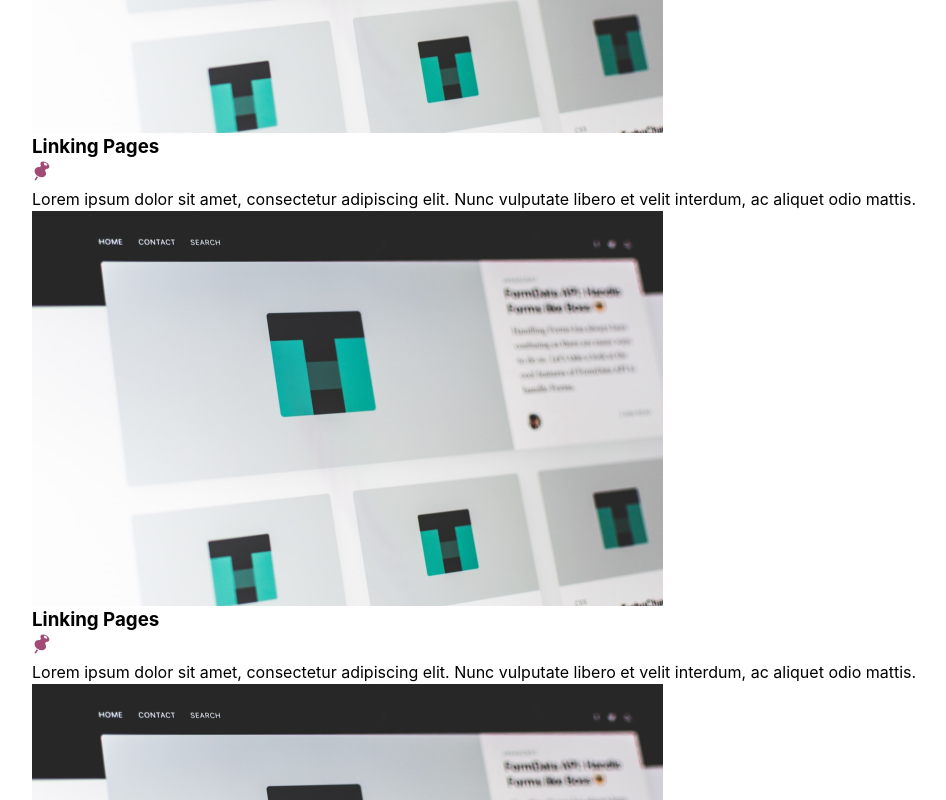
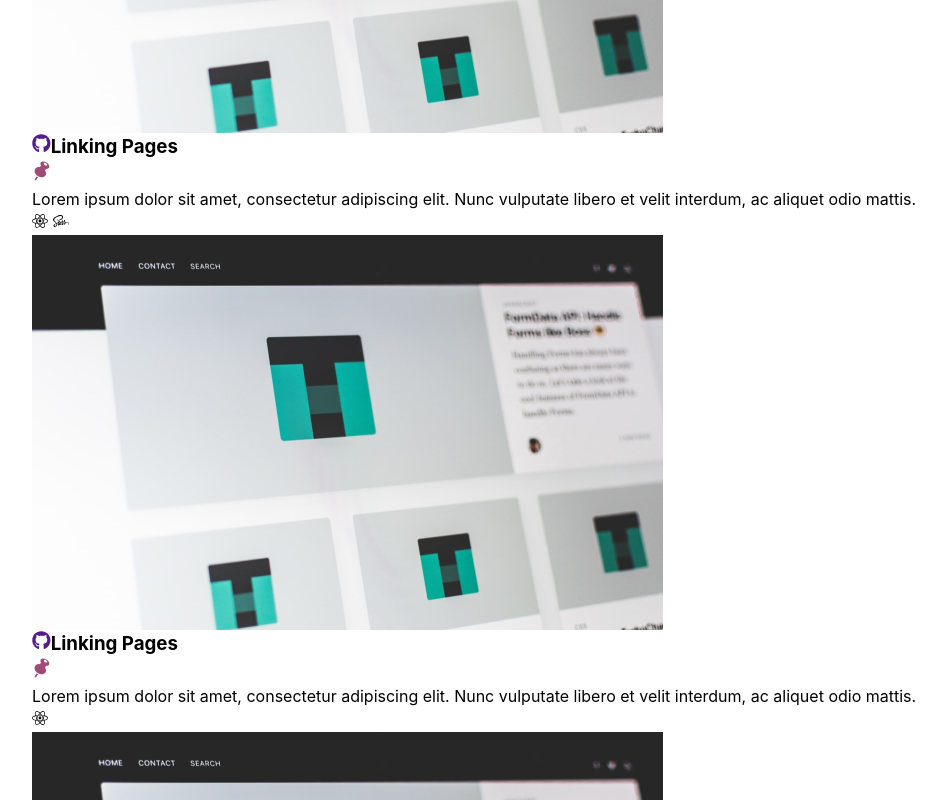
Before and after one commit to emammounqer/emam-portfolio, a React (Vite) app: page / in a window 1280 px wide. Shown: the part 1780-2580 px from the top of the page, without its empty margins (160-1106 px from the left). Built offline with nearby package versions, Linux system fonts and the light colour scheme.

Commit message:
add props 'usedTeq' to my project card

```diff
--- a/src/components/MyProjectSection/Card/Card.module.scss
+++ b/src/components/MyProjectSection/Card/Card.module.scss
@@ -56,6 +56,14 @@
   margin-bottom: 1em;
 
   font-size: 1.7rem;
+  .github-link {
+    display: inline-block;
+    margin-inline-end: 1em;
+
+    color: var(--color-main-assents);
+
+    transform: translateY(0.1em);
+  }
 }
 
 .card-about-container {
@@ -91,3 +99,16 @@
     z-index: 20;
   }
 }
+
+.used-teq-container {
+  display: flex;
+  gap: 1em;
+
+  justify-content: end;
+
+  padding-top: 3em;
+
+  & > * {
+    font-size: 2em;
+  }
+}
--- a/src/components/MyProjectSection/Card/Card.tsx
+++ b/src/components/MyProjectSection/Card/Card.tsx
@@ -2,17 +2,24 @@ import React from "react";
 import styles from "./Card.module.scss";
 
 import project1Img from "./../../../assets/img/project-1-1.png";
+import { FaGithub } from "react-icons/fa";
 
 interface props {
   dire?: "Left" | "Right";
+  usedTeq: React.ReactNode;
 }
 
-export const Card: React.FC<props> = ({ dire = "Left" }) => {
+export const Card: React.FC<props> = ({ dire = "Left", usedTeq }) => {
   return (
     <div className={`${styles.projectCard} ${styles[`projectCard${dire}`]}`}>
       <img src={project1Img} alt="project1Img" />
       <div className={`${styles.cardInfo}`}>
-        <h3 className={styles.cardHeader}>Linking Pages</h3>
+        <h3 className={styles.cardHeader}>
+          <a className={`${styles.githubLink}`} href="">
+            <FaGithub />
+          </a>
+          Linking Pages
+        </h3>
         <div className={styles.cardAboutContainer}>
           <svg
             width="20"
@@ -31,6 +38,7 @@ export const Card: React.FC<props> = ({ dire = "Left" }) => {
             vulputate libero et velit interdum, ac aliquet odio mattis.
           </p>
         </div>
+        <div className={`${styles.usedTeqContainer}`}>{usedTeq}</div>
       </div>
     </div>
   );
--- a/src/components/MyProjectSection/MyProjectSection.tsx
+++ b/src/components/MyProjectSection/MyProjectSection.tsx
@@ -1,4 +1,5 @@
 import React from "react";
+import { FaReact, FaSass } from "react-icons/fa";
 import { Card } from "./Card";
 import styles from "./MyProjectSection.module.scss";
 
@@ -6,9 +7,15 @@ export const MyProjectSection = () => {
   return (
     <section className={styles.container}>
       <h2>My Work</h2>
-      <Card />
-      <Card dire="Right" />
-      <Card />
+      <Card
+        usedTeq={
+          <>
+            <FaReact /> <FaSass />
+          </>
+        }
+      />
+      <Card dire="Right" usedTeq={<FaReact />} />
+      <Card usedTeq={<FaReact />} />
     </section>
   );
 };
```
